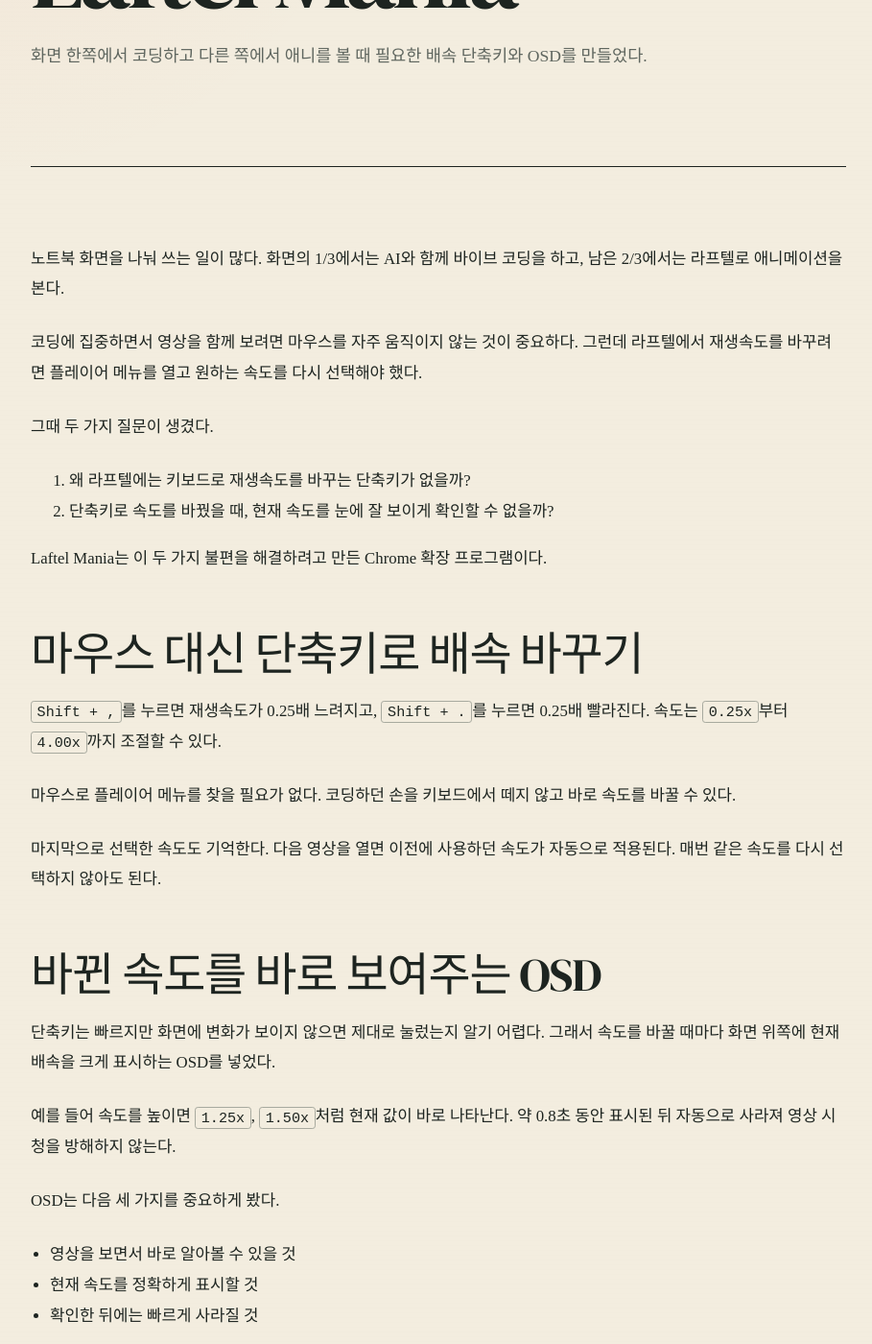
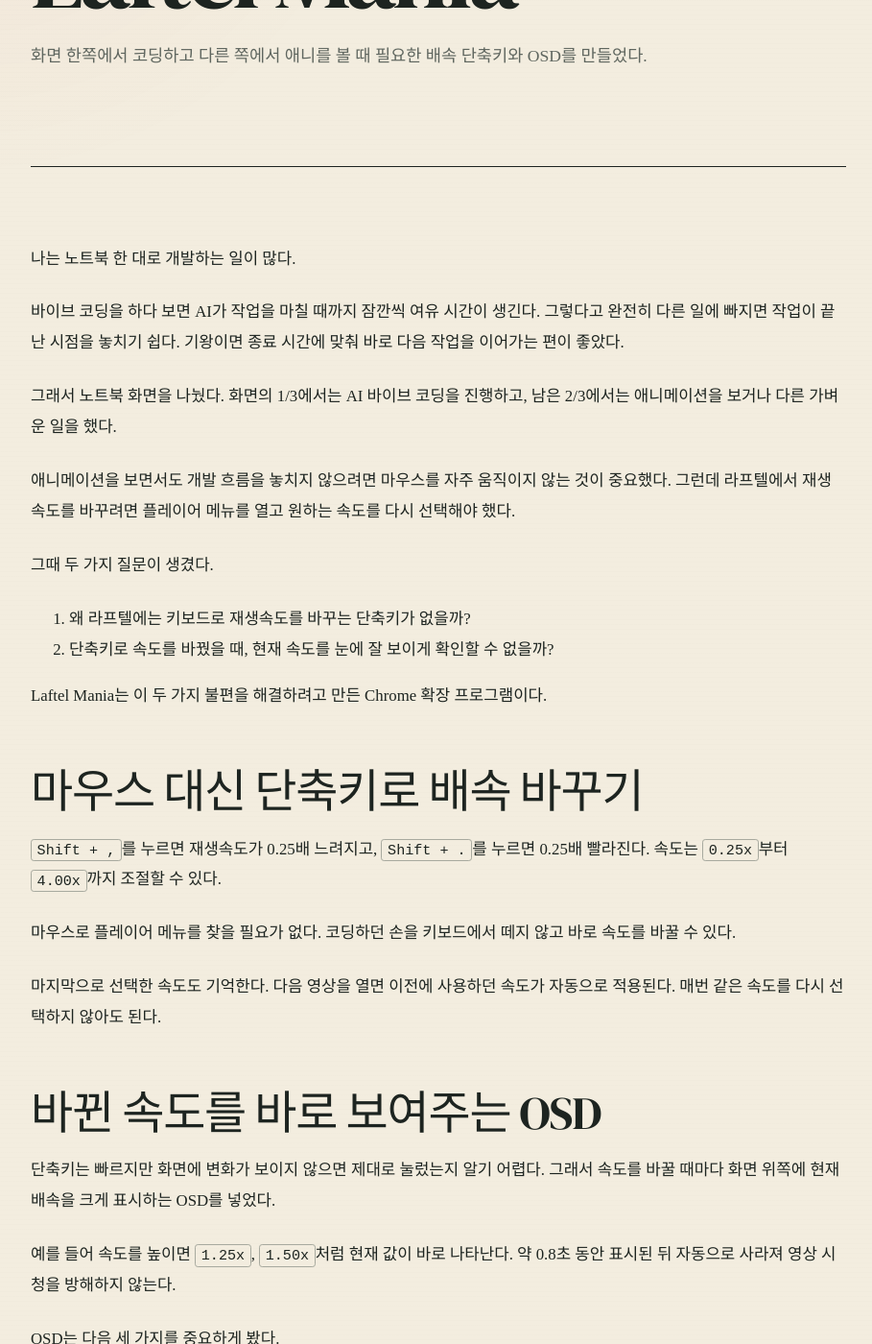
Before and after one commit to babypaunch/babypaunch.github.io, a Jekyll site: the page built from _posts/2026-08-26-laftel-mania.md, in a window 1280 px wide and 1400 px high, scrolled down 518 px. Shown: the whole window at 96% size, without its empty margins (183-1092 px from the left). Built offline with Jekyll 4.4.1, drawn with Linux system fonts in a browser that asks for light colours; some web fonts are replaced; some of the changed text lies outside the part shown.

Commit message:
docs(blog): Laftel Mania 제작 배경 구체화

```diff
--- a/_posts/2026-08-26-laftel-mania.md
+++ b/_posts/2026-08-26-laftel-mania.md
@@ -12,9 +12,13 @@
 alternate_en: /en/blog/laftel-mania/
 ---
 
-노트북 화면을 나눠 쓰는 일이 많다. 화면의 1/3에서는 AI와 함께 바이브 코딩을 하고, 남은 2/3에서는 라프텔로 애니메이션을 본다.
+나는 노트북 한 대로 개발하는 일이 많다.
 
-코딩에 집중하면서 영상을 함께 보려면 마우스를 자주 움직이지 않는 것이 중요하다. 그런데 라프텔에서 재생속도를 바꾸려면 플레이어 메뉴를 열고 원하는 속도를 다시 선택해야 했다.
+바이브 코딩을 하다 보면 AI가 작업을 마칠 때까지 잠깐씩 여유 시간이 생긴다. 그렇다고 완전히 다른 일에 빠지면 작업이 끝난 시점을 놓치기 쉽다. 기왕이면 종료 시간에 맞춰 바로 다음 작업을 이어가는 편이 좋았다.
+
+그래서 노트북 화면을 나눴다. 화면의 1/3에서는 AI 바이브 코딩을 진행하고, 남은 2/3에서는 애니메이션을 보거나 다른 가벼운 일을 했다.
+
+애니메이션을 보면서도 개발 흐름을 놓치지 않으려면 마우스를 자주 움직이지 않는 것이 중요했다. 그런데 라프텔에서 재생속도를 바꾸려면 플레이어 메뉴를 열고 원하는 속도를 다시 선택해야 했다.
 
 그때 두 가지 질문이 생겼다.
 
@@ -43,12 +47,6 @@
 - 현재 속도를 정확하게 표시할 것
 - 확인한 뒤에는 빠르게 사라질 것
 
-## 한국어 입력 중에도 같은 키로
-
-한국어 입력기가 켜진 상태에서는 브라우저가 키 입력을 다르게 전달할 때가 있다. 처음에는 같은 키를 눌러도 단축키가 동작하지 않는 경우가 있었다.
-
-그래서 입력된 글자뿐 아니라 키보드에서 누른 실제 키 위치도 함께 확인하도록 만들었다. 한글과 영어 중 어떤 입력 상태에서도 같은 단축키를 사용할 수 있다.
-
 ## 영상만 남기는 집중 모드
 
 화면을 나눠 쓰다 보면 라프텔의 메뉴와 주변 화면이 답답하게 느껴질 때가 있다. `Shift + M`을 누르면 주변을 검게 가리고 영상만 화면 중앙에 보여주는 집중 모드가 켜진다.
@@ -63,4 +61,6 @@
 
 Laftel Mania는 라프텔이 만들거나 승인한 공식 제품이 아닌 비공식 확장 프로그램이다. 현재 버전은 `1.3.0`이며 Chrome Web Store 공개를 준비하고 있다.
 
-시작은 단순했다. 코딩하면서 애니를 볼 때 마우스를 덜 움직이고 싶었다. 그 작은 불편을 단축키와 잘 보이는 OSD로 해결한 것이 Laftel Mania다.
+시작은 단순했다. AI가 작업하는 시간을 놓치지 않으면서 애니메이션도 편하게 보고 싶었다. 그때 느낀 작은 불편을 단축키와 잘 보이는 OSD로 해결한 것이 Laftel Mania다.
+
+**한 줄 요약:** 노트북 한 대로 바이브 코딩과 애니메이션 시청을 함께한다면 Laftel Mania를 사용해 보자. 배속은 `1.5x`를 추천한다.
```
Also changed, not shown: _posts/2026-08-26-laftel-mania-en.md (+9 -9 lines).
